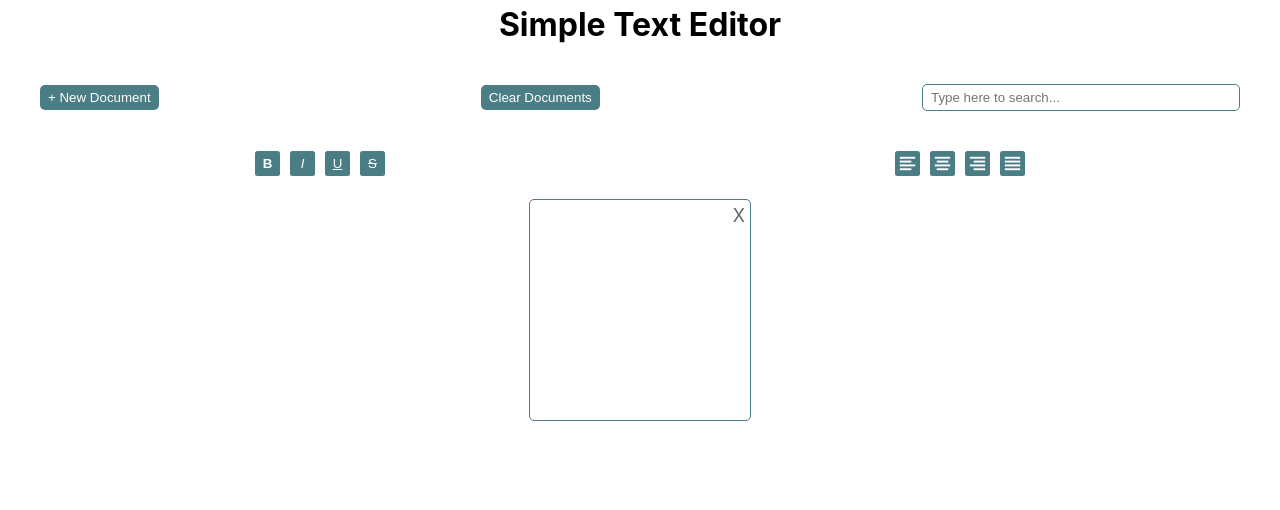
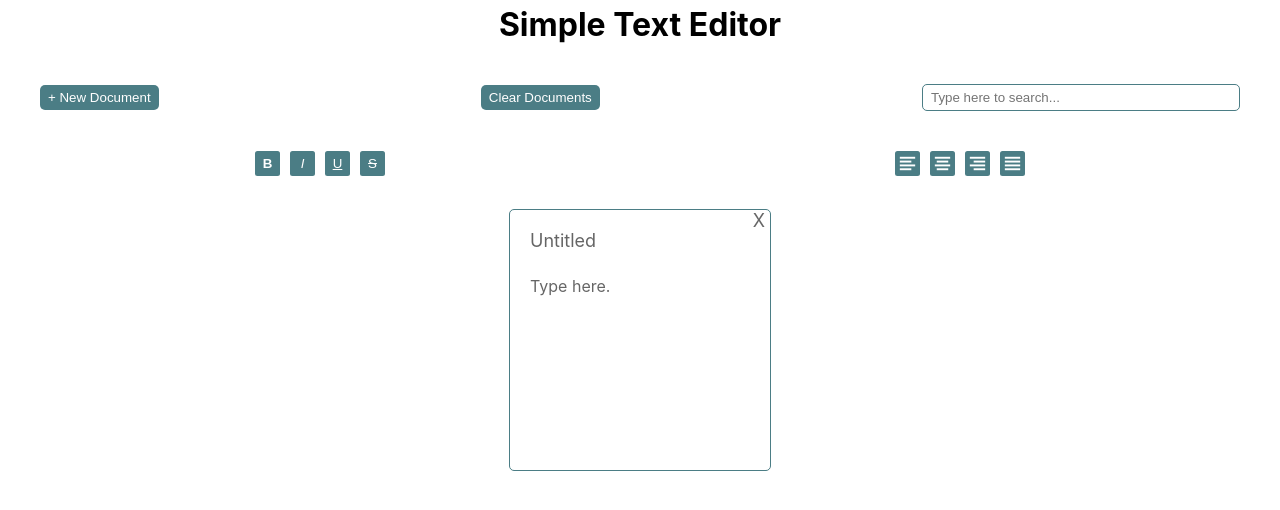
Before and after one commit to crtang/sticky-notes, a React (Create React App) app: page / in a window 1280 px wide. Shown: the top 510 px of the page. Built offline with nearby package versions, Linux system fonts and the light colour scheme.

Commit message:
Added word wrapping and scroll properties to Doc component and fixed position of X button

```diff
--- a/src/index.css
+++ b/src/index.css
@@ -118,23 +118,31 @@ textarea {
 }
 
 .doc {
-  width: 200px;
-  height: 200px;
+  width: 220px;
+  height: 220px;
   display: flex;
   flex-direction: column;
   position: relative;
   background-color: #ffffff;
-  margin: 10px;
-  padding: 10px;
+  margin: 20px;
+  padding: 20px;
   border: thin solid #4b7d85;
   border-radius: 5px;
+}
+
+[contenteditable=true]:empty::before {
+  content: attr(placeholder);
+  opacity: 0.6;
 }
 
 .doc-title, .doc-content {
   width: 100%;
   border: none;
   outline: none;
-  overflow: scroll;
+  overflow-x: hidden;
+  overflow-y: scroll;
+  word-wrap: break-word;
+  overflow-wrap: break-word;
 }
 
 .doc-title {
@@ -158,7 +166,7 @@ textarea {
 
 .delete-note {
   position: absolute;
-  top: 0px;
+  top: -5px;
   right: 0px;
   font-size: 18px;
   padding: 5px;
```
